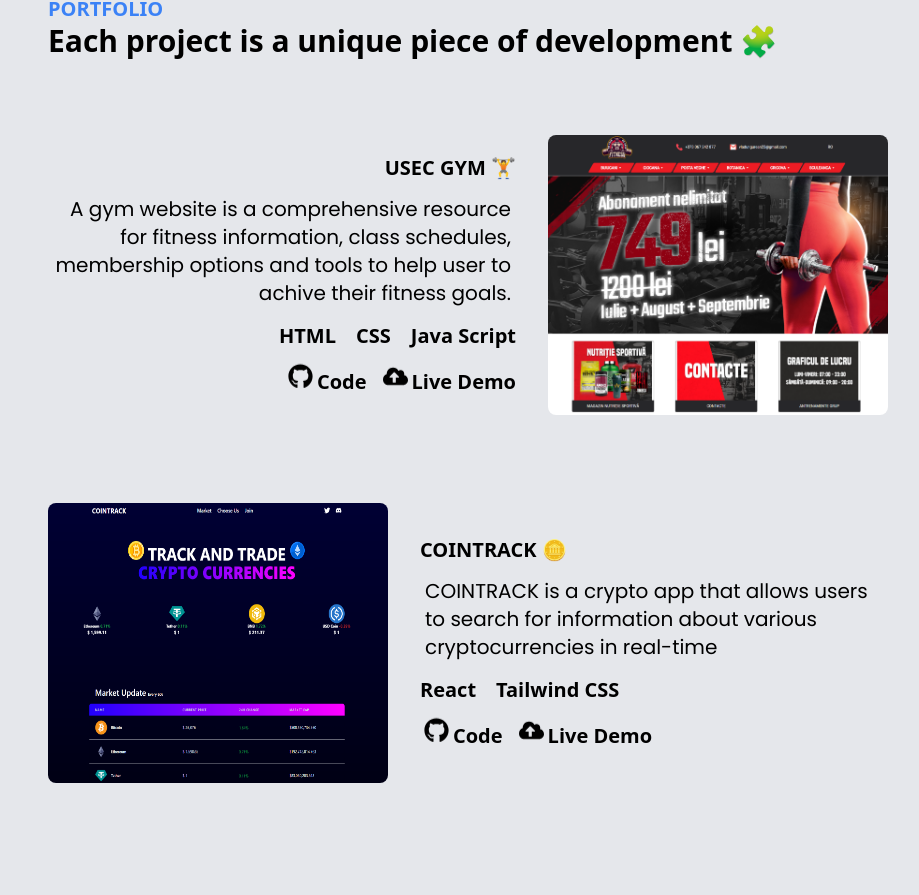
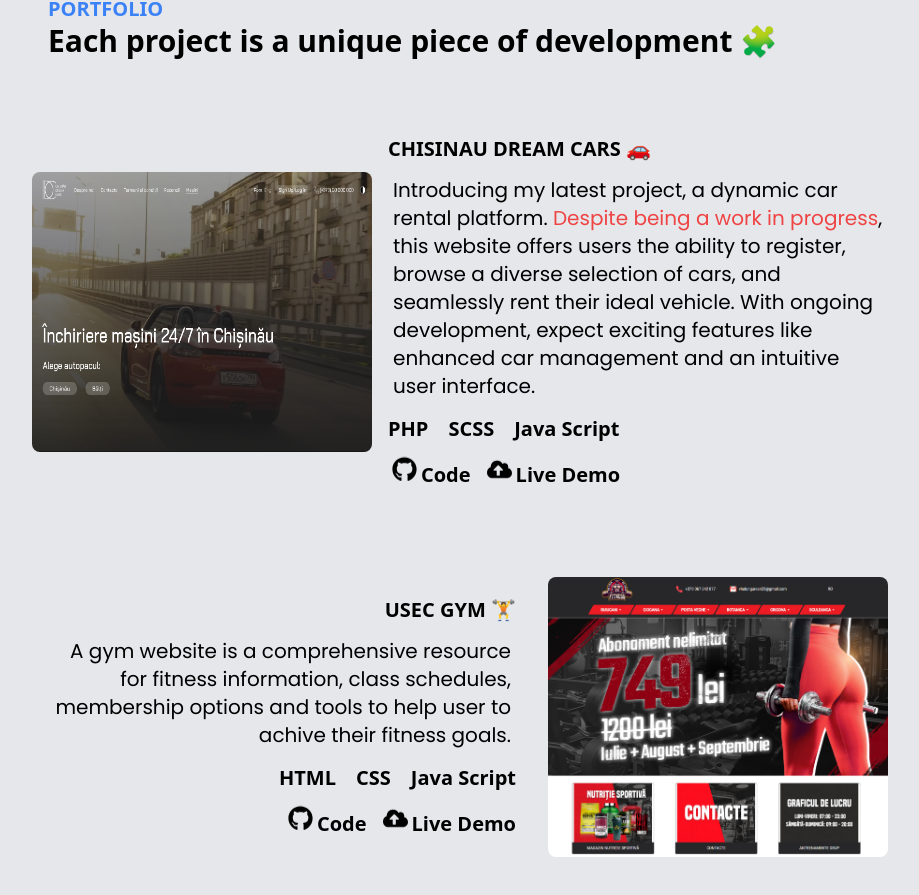
Before and after one commit to VladUngurean/Portfolio-React, a React (Vite) app: page / in a window 1280 px wide. Shown: the part 1538-2433 px from the top of the page, without its empty margins (172-1091 px from the left). Built offline with nearby package versions, Linux system fonts and the light colour scheme.

Commit message:
chDream Cars project added

```diff
--- a/src/components/boody/myProjectsSecction/myProjects.jsx
+++ b/src/components/boody/myProjectsSecction/myProjects.jsx
@@ -17,6 +17,52 @@ export default function MyProjects() {
           <p className=" text-3xl font-bold mb-8 max-sm:px-2">
             Each project is a unique piece of development &#129513;
           </p>
+
+          <div className="flex flex-row justify-center text-center max-lg:flex-col max-lg:items-center my-8 py-3 max-lg:border-2 max-lg:border-gray-300  max-lg:bg-gray-300 max-lg:bg-opacity-50 max-lg:rounded max-lg:shadow-[10px_10px_10px_rgba(0,0,0,0.15)] ">
+            <div className="flex justify-center items-center h-full">
+              <img
+                className="w-[340px] h-[280px] mr-8 rounded-lg flex max-lg:hidden"
+                src="/img/chDreamCar.png"
+                alt="desk"
+              />
+            </div>
+
+
+            <div className="max-w-[500px] w-full flex flex-col justify-center max-sm:w-auto max-sm:px-2 max-lg:mb-5">
+              <p className=" text-xl text-left max-lg:text-center font-bold mb-2">CHISINAU DREAM CARS &#128663;</p>
+              <div className="text-xl text-left max-lg:text-center  p-[5px] font-poppins">
+              Introducing my latest project, a dynamic car rental platform. <div className=" text-red-500 inline">Despite being a work in progress</div>, this website offers users the ability to register, browse a diverse selection of cars, and seamlessly rent their ideal vehicle. With ongoing development, expect exciting features like enhanced car management and an intuitive user interface.
+              </div>
+              <div className="flex flex-row justify-start max-lg:justify-center my-[10px] gap-5">
+                <p className="text-xl font-bold">PHP</p>
+                <p className="text-xl font-bold">SCSS</p>
+                <p className="text-xl font-bold">Java Script</p>
+              </div>
+              <div className="flex flex-row justify-start max-lg:justify-center items-center mt-2">
+                <a
+                  className=" text-xl font-bold flex flex-row justify-start items-center mr-4"
+                  href="https://github.com/VladUngurean/crypto-track-website"
+                >
+                  <FaGithub className="text-[25px] animate-bounce mx-1" />
+                  Code
+                </a>
+                <a
+                  className=" text-xl font-bold flex flex-row justify-start items-center"
+                  href="https://crypto-track-website.vercel.app/"
+                >
+                  <FaCloudUploadAlt className="text-[25px] animate-bounce mr-1" />
+                  Live Demo
+                </a>
+              </div>
+            </div>
+
+            <img
+              className="w-[340px] h-[280px] mr-8 rounded-lg hidden max-lg:flex  max-lg:mr-0"
+              src="/img/chDreamCar.png"
+              alt="desk"
+            />
+          </div>
+
 
           <div className="flex flex-row justify-center text-center max-lg:flex-col max-lg:items-center my-8 py-3 max-lg:border-2 max-lg:border-gray-300  max-lg:bg-gray-300 max-lg:bg-opacity-50 max-lg:rounded max-lg:shadow-[10px_10px_10px_rgba(0,0,0,0.15)] ">
             <div className="max-w-[500px] w-full flex flex-col justify-center max-sm:w-auto max-sm:px-2 max-lg:mb-5">
@@ -97,6 +143,7 @@ export default function MyProjects() {
               alt="desk"
             />
           </div>
+
         </div>
       </div>
     </>
```
Also changed, not shown: public/img/chDreamCar.png (added).
